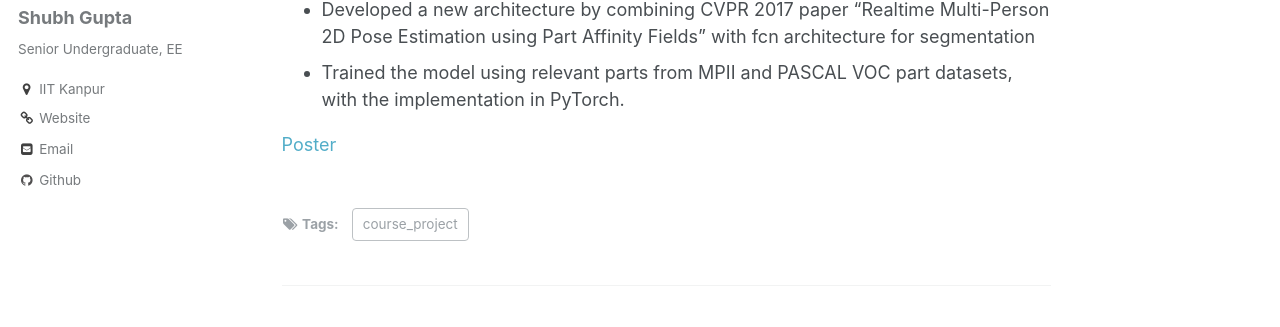
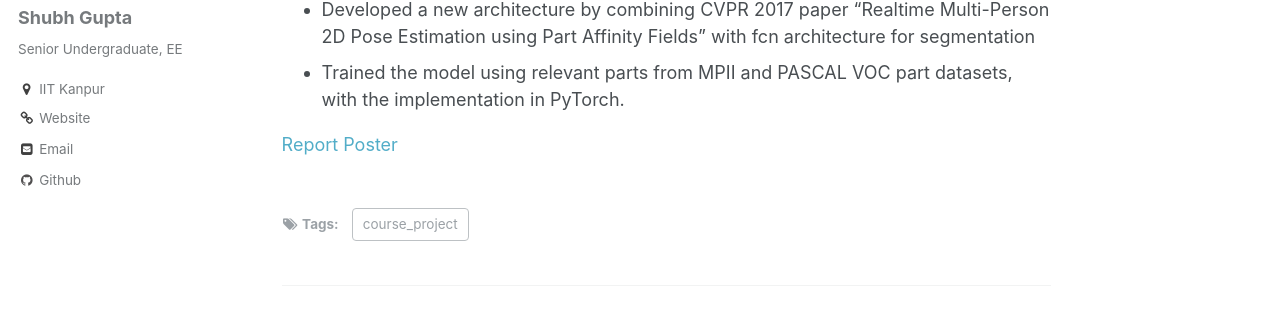
Before and after one commit to shubhg1996/shubhg1996_old.github.io, a Jekyll site: the page built from _teaching/C1.md, in a window 1280 px wide and 1037 px high. Shown: the part 296-623 px from the top of the window. Built offline with Jekyll 4.4.1, drawn with Linux system fonts in a browser that asks for light colours.

Commit message:
all-set
All changes made

```diff
--- a/_teaching/C1.md
+++ b/_teaching/C1.md
@@ -14,4 +14,5 @@ Developed a system to jointly predict human pose and part segments using an end-
 * Developed a new architecture by combining CVPR 2017 paper "Realtime Multi-Person 2D Pose Estimation using Part Affinity Fields" with fcn architecture for segmentation
 * Trained the model using relevant parts from MPII and PASCAL VOC part datasets, with the implementation in PyTorch.
 
+[Report](http://shubhg1996.github.io/files/vis_rep.pdf)
 [Poster](http://shubhg1996.github.io/files/vis_post.jpg)
```
Also changed, not shown: 2 other files.
